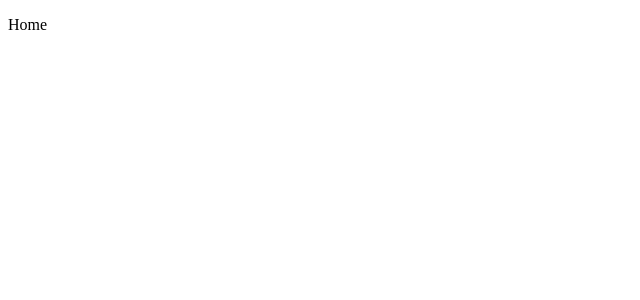
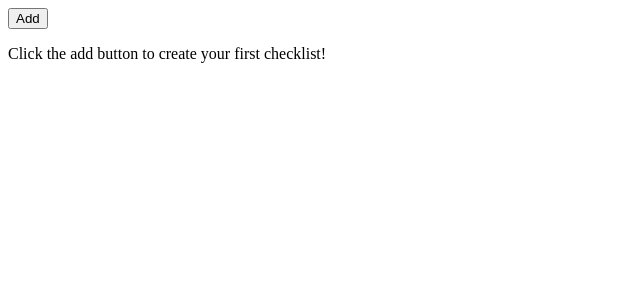
Before and after one commit to johnfrench3/angular-start-quicklist, an Angular app: page /home in a window 1280 px wide. Shown: the top 300 px of the page, without its empty margins (0-640 px from the left). Built offline with nearby package versions, Linux system fonts and the light colour scheme.

Commit message:
feat: add button

```diff
--- a/src/app/home/home.component.ts
+++ b/src/app/home/home.component.ts
@@ -1,8 +1,13 @@
 import { Component } from '@angular/core';
+import { ChecklistListComponent } from './ui/checklist-list.component';
 
 @Component({
   selector: 'app-home',
   standalone: true,
-  template: `<p>Home</p>`,
+  template: `
+    <button data-testid="create-checklist-button">Add</button>
+    <app-checklist-list [checklists]="[]" />
+  `,
+  imports: [ChecklistListComponent],
 })
 export default class HomeComponent {}
--- a/src/app/home/ui/checklist-list.component.ts
+++ b/src/app/home/ui/checklist-list.component.ts
@@ -18,7 +18,7 @@ import { Checklist } from 'src/app/shared/interfaces/checklist';
     </ul>
 
     <p *ngIf="!checklists.length" data-testid="no-checklists-message">
-      Click the add button to add your first checklist!
+      Click the add button to create your first checklist!
     </p>
   `,
   imports: [CommonModule],
```
